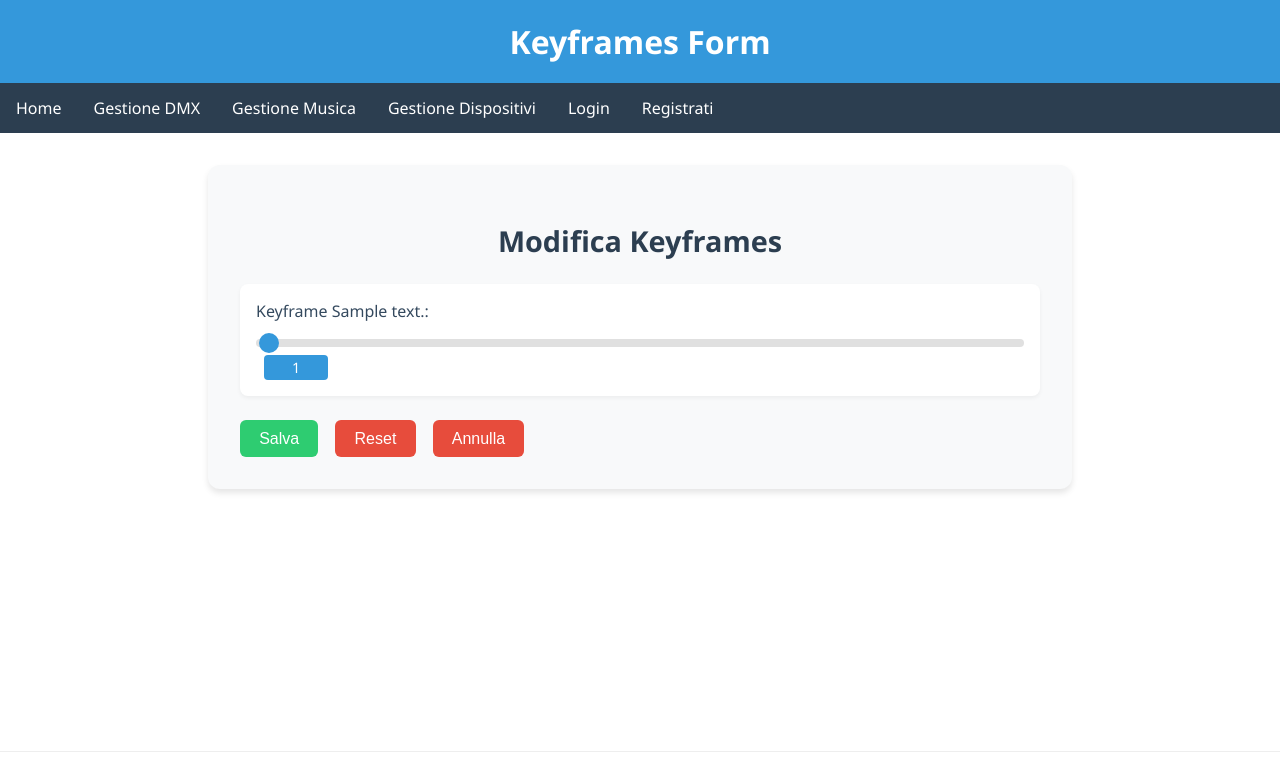
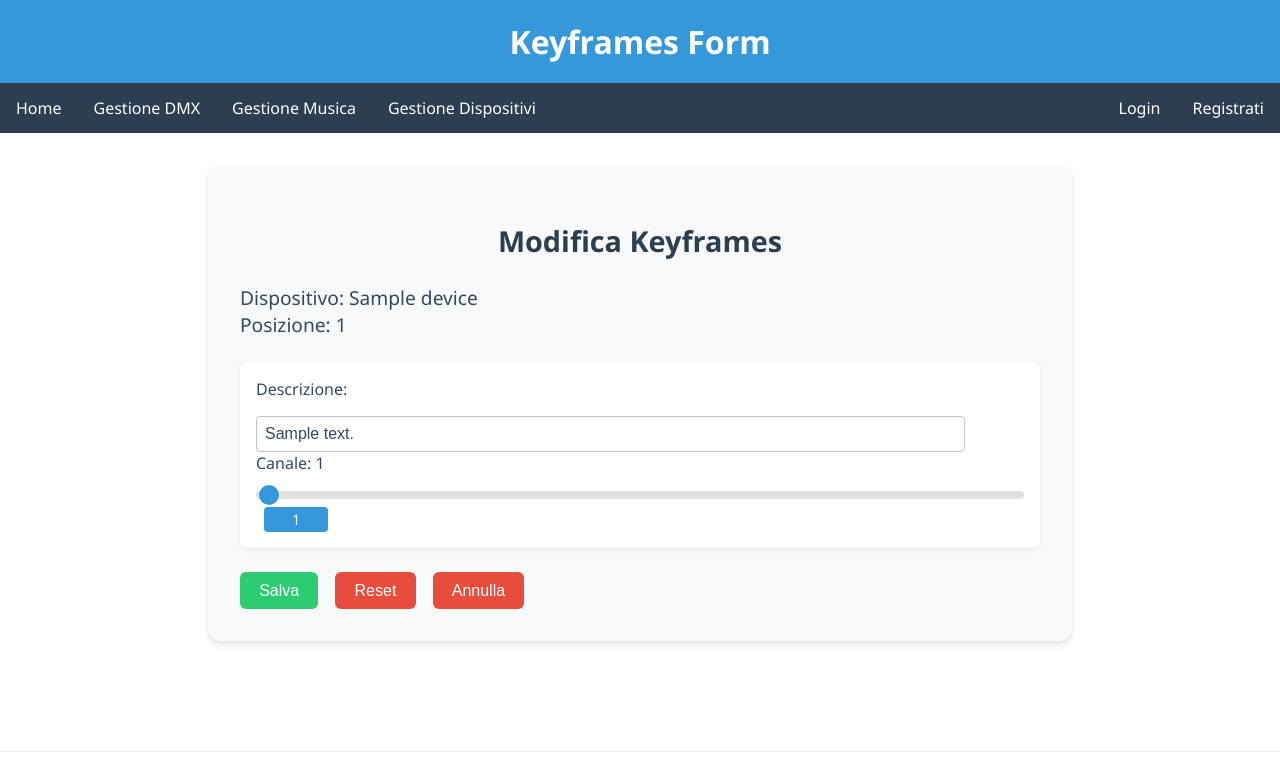
Before and after one commit to marc-etti/presepy, a Flask app: page /edit_keyframe_form/1/1/1 in a window 1280 px wide. Shown: the top 759 px of the page. Run offline with Flask 3, Linux system fonts and the light colour scheme; tables that the repository leaves empty hold one stand-in row (values such as "Sample post").

Commit message:
aggiunta rimozione dei keyframe e aggiunto css

```diff
--- a/app/services/devices_management.py
+++ b/app/services/devices_management.py
@@ -49,8 +49,8 @@ def edit_keyframe_form(device_id, phase_id, position):
 
     return render_template('keyframes_form.html', device=device, keyframes=keyframes)
 
-@devices_bp.route('/update_keyframe', methods=['POST'])
-def update_keyframe():
+@devices_bp.route('/edit_keyframe', methods=['POST'])
+def edit_keyframe():
     """
     Aggiorna un keyframe esistente nel database.
     """
@@ -58,9 +58,11 @@ def update_keyframe():
     for key, value in form_data.items():
         if key.startswith('slider-'):
             keyframe_id = int(key.split('-')[1])
+            description = form_data.get(f'description-{keyframe_id}')
             keyframe = Keyframe.query.get(keyframe_id)
             if keyframe:
                 keyframe.value = int(value)
+                keyframe.description = description
                 keyframe.update()
     device_id = int(form_data.get('device_id'))
     flash('Keyframe updated successfully', 'success')
@@ -91,22 +93,66 @@ def add_keyframe():
     phase_id = int(form_data.get('phase_id'))
     position = int(form_data.get('position'))
 
+    new_keyframes = []
     for key, value in form_data.items():
         if key.startswith('slider-'):
             channel_id = int(key.split('-')[1])
             description = form_data.get(f'description-{channel_id}')
-            new_keyframe = Keyframe(
-                channel_id=channel_id,
-                phase_id=phase_id,
-                description=description,
-                position=position,
-                value=int(value)
+            new_keyframes.append(
+                Keyframe(
+                    channel_id=channel_id,
+                    phase_id=phase_id,
+                    description=description,
+                    position=position,
+                    value=int(value)
+                )
             )
-            try:
-                new_keyframe.add()
-            except ValueError as e:
-                flash(str(e), 'error')
-                return redirect(url_for('devices.keyframes_management', device_id=device_id))
+    # Check if the number of keyframes matches the number of channels
+    device = Device.query.filter_by(id=device_id).first()
+    channels_ids = [channel.id for channel in device.channels]
+    if len(new_keyframes) != len(channels_ids):
+        flash('Il numero di keyframe non corrisponde al numero di canali', 'error')
+        return redirect(url_for('devices.keyframes_management', device_id=device_id))
+    for keyframe in new_keyframes:
+        try:
+            keyframe.add()
+        except Exception as e:
+            flash(f'Error adding keyframe: {str(e)}', 'error')
+            return redirect(url_for('devices.keyframes_management', device_id=device_id))
 
     flash('Keyframe aggiunto correttamente', 'success')
     return redirect(url_for('devices.keyframes_management', device_id=device_id))
+
+@devices_bp.route('/delete_keyframe', methods=['POST'])
+def delete_keyframe():
+    """
+    Elimina un keyframe esistente dal database.
+    """
+    form_data = request.form
+    device_id = int(form_data.get('device_id'))
+    phase_id = int(form_data.get('phase_id'))
+    position = int(form_data.get('position'))
+
+    device = Device.query.filter_by(id=device_id).first()
+
+    channels_ids = [channel.id for channel in device.channels]
+
+    keyframes = Keyframe.query.filter_by(
+        phase_id=phase_id,
+        position=position
+    ).filter(Keyframe.channel_id.in_(channels_ids)).all()
+
+    if len(keyframes) != len(channels_ids):
+        flash('Il numero di keyframe da eliminare non corrisponde al numero di canali', 'error')
+        return redirect(url_for('devices.keyframes_management', device_id=device_id))
+
+    try:
+        for keyframe in keyframes:
+            keyframe.delete()
+    except Exception as e:
+        flash(f'Error deleting keyframe: {str(e)}', 'error')
+        return redirect(url_for('devices.keyframes_management', device_id=device_id))
+
+    flash('Keyframe deleted successfully', 'success')
+
+    return redirect(url_for('devices.keyframes_management', device_id=device_id))
--- a/app/services/dmx/DMX_logic.py
+++ b/app/services/dmx/DMX_logic.py
@@ -51,7 +51,7 @@ def main_dmx_function(app):
         while state_manager.is_on():                                # Controllo se il sistema è acceso
 
             for phase in phases:
-
+                state_manager.set_phase(phase.name)                 # Imposto la fase corrente
                 # Controllo se il sistema è acceso
                 if not state_manager.is_on():
                     break
--- a/app/services/dmx/state_manager.py
+++ b/app/services/dmx/state_manager.py
@@ -1,4 +1,3 @@
-import os, json
 from config import Config
 from threading import Event
 
--- a/app/services/dmx_management.py
+++ b/app/services/dmx_management.py
@@ -15,12 +15,6 @@ thread = None
 
 # Creazione del Blueprint
 dmx_bp = Blueprint('dmx', __name__)
-
-@dmx_bp.route('/initialize_DMX', methods=['POST'])
-def initialize_DMX():
-    """Inizializza l'interfaccia DMX."""
-    inizializzazione()
-    return jsonify({'message': 'Interfaccia DMX inizializzata'})
 
 @dmx_bp.route('/reset_DMX', methods=['POST'])
 def reset_DMX():
--- a/app/static/css/styles.css
+++ b/app/static/css/styles.css
@@ -28,6 +28,10 @@ main {
 /* Allineamento orizzontale */
 .base-nav li {
     float: left;
+}
+
+.base-nav .onRight {
+    float: right;
 }
 
 /* Stile dei link */
--- a/app/templates/base.html
+++ b/app/templates/base.html
@@ -37,16 +37,20 @@
                         <a href="{{ url_for('auth.admin') }}" {% if request.endpoint == 'auth.admin' %}class="current"{% endif %}>Pannello Admin</a>
                     </li>
                 {% endif %}
+                <div class="onRight">
                 <li>
                     <a href="{{ url_for('auth.logout') }}">Logout</a>
                 </li>
+                </div>
             {% else %}
+                <div class="onRight">
                 <li>
                     <a href="{{ url_for('auth.login') }}" {% if request.endpoint == 'auth.login' %}class="current"{% endif %}>Login</a>
                 </li>
                 <li>
                     <a href="{{ url_for('auth.register') }}" {% if request.endpoint == 'auth.register' %}class="current"{% endif %}>Registrati</a>
                 </li>
+                </div>
             {% endif %}
         </ul>
     </nav>
--- a/app/templates/keyframes_form.html
+++ b/app/templates/keyframes_form.html
@@ -21,6 +21,14 @@
             margin-bottom: 1.5rem;
             font-size: 1.8rem;
             font-weight: 600;
+        }
+
+        .keyframes-form h3 {
+            color: #34495e;
+            text-align: left;
+            margin-bottom: 1.5rem;
+            font-size: 1.2rem;
+            font-weight: 500;
         }
 
         /* Contenitore degli slider */
@@ -124,6 +132,25 @@
         .keyframes-form button[type="button"]:hover {
             background-color: #c0392b;
         }
+
+        .keyframes-form input[type="text"] {
+            width: 90%;
+            padding: 0.5rem;
+            margin-top: 0.5rem;
+            border: 1px solid #bdc3c7;
+            border-radius: 4px;
+            font-size: 1rem;
+            color: #34495e;
+        }
+        .keyframes-form input[type="number"] {
+            padding: 0.5rem;
+            margin-top: 0.5rem;
+            border: 1px solid #bdc3c7;
+            border-radius: 4px;
+            font-size: 1rem;
+            color: #34495e;
+        }
+
     </style>
 {% endblock %}
 
@@ -135,10 +162,17 @@
 <div class="keyframes-form">
 {% if keyframes %}
     <h2>Modifica Keyframes</h2>
-    <form method="POST" action="{{ url_for('devices.update_keyframe') }}">
+    <h3>
+        Dispositivo: {{ device.name }} <br>
+        Posizione: {{ keyframes[0].position }} <br>
+    </h3>
+
+    <form method="POST" action="{{ url_for('devices.edit_keyframe') }}">
         {% for keyframe in keyframes %}
             <div class="slider-container">
-                <label for="slider-{{ keyframe.id }}">Keyframe {{ keyframe.description}}:</label>
+                <label for="description-{{ keyframe.id }}">Descrizione:</label>
+                <input type="text" id="description-{{ keyframe.id }}" name="description-{{ keyframe.id }}" value="{{ keyframe.description }}" placeholder="Descrizione del keyframe" required>
+                <label for="slider-{{ keyframe.id }}">Canale: {{ keyframe.channel_id}}</label>
                 <input type="range" id="slider-{{ keyframe.id }}" name="slider-{{ keyframe.id }}" min="0" max="255" value="{{ keyframe.value }}" step="1">
                 <input type="hidden" id="resetSlider-{{ keyframe.id }}" name="resetSlider-{{ keyframe.id }}" value="{{ keyframe.value }}">
                 <span id="showSliderValue-{{ keyframe.id }}">{{ keyframe.value }}</span>
@@ -150,7 +184,11 @@
         <button type="button" onclick=goBack()>Annulla</button>
     </form>
 {% elif channels %}
-    <h2>Aggiungi nuovo Keyframe alla fase {{phase.name}}</h2>
+    <h2>Aggiungi nuovo Keyframe</h2>
+    <h3>
+        Dispositivo: {{ device.name }} <br>
+        Fase: {{ phase.name }} <br>
+    </h3>
     <form method="POST" action="{{ url_for('devices.add_keyframe') }}">
         {% for channel in channels %}
             <div class="text-container">
```
Also changed, not shown: other parts of app/static/css/styles.css (+115 -0 lines), app/models/keyframe.py (+8 -1 lines), app/templates/auth/admin.html (+7 -5 lines), app/templates/dmx_management.html (+20 -20 lines), app/templates/keyframes_management.html (+49 -14 lines). Lines whose indentation alone changed are shown as unchanged.
